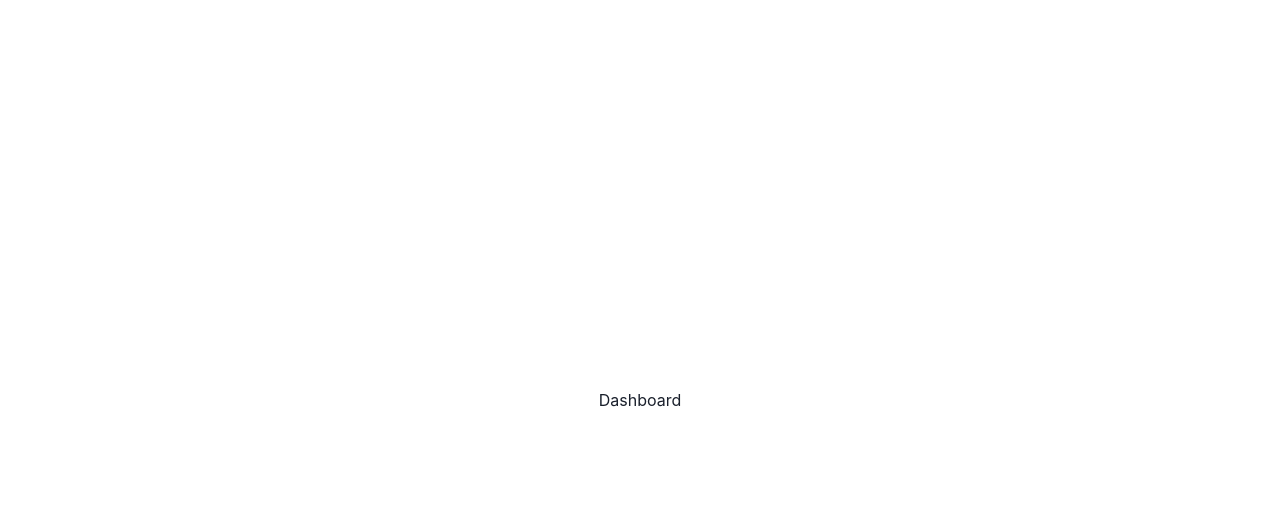
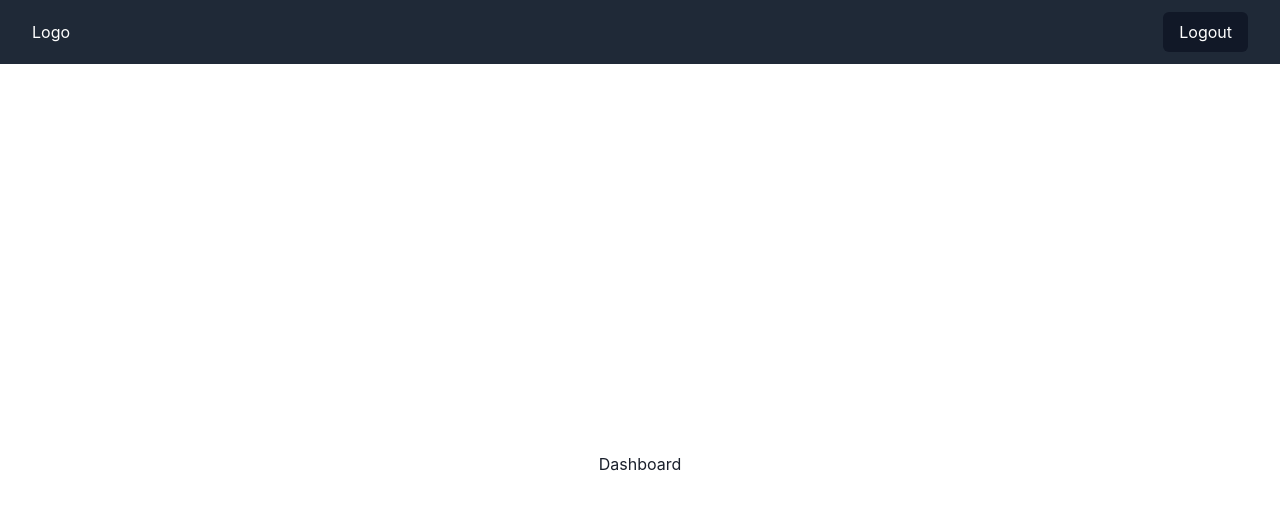
Before and after one commit to aymene01/notion-for-efrei, a Next.js app in the folder apps/web/: page /app in a window 1280 px wide. Shown: the top 510 px of the page. Built offline with nearby package versions, Linux system fonts and the light colour scheme.

Commit message:
add navbar

```diff
--- /dev/null
+++ b/apps/web/src/lib/components/Navbar.tsx
@@ -0,0 +1,26 @@
+import Link from 'next/link'
+
+const Navbar = () => {
+  return (
+    <nav className="bg-gray-800">
+      <div className="max-w-7xl mx-auto px-4 sm:px-6 lg:px-8">
+        <div className="flex items-center justify-between h-16">
+          <div className="flex items-center">
+            <div className="flex-shrink-0">
+              <Link className="text-white" href="/">
+                Logo
+              </Link>
+            </div>
+          </div>
+          <div className="hidden md:block">
+            <div className="ml-4 flex items-center md:ml-6">
+              <button className="bg-gray-900 text-white py-2 px-4 rounded-md hover:bg-gray-700">Logout</button>
+            </div>
+          </div>
+        </div>
+      </div>
+    </nav>
+  )
+}
+
+export default Navbar
--- a/apps/web/src/pages/app/index.tsx
+++ b/apps/web/src/pages/app/index.tsx
@@ -1,8 +1,14 @@
+import React from 'react'
+import Navbar from '@/lib/components/Navbar'
+
 const Dashboard = () => {
   return (
-    <div className="w-screen h-screen flex justify-center items-center">
-      <h1>Dashboard</h1>
-    </div>
+    <>
+      <Navbar />
+      <div className="w-screen h-screen flex justify-center items-center">
+        <h1>Dashboard</h1>
+      </div>
+    </>
   )
 }
 
--- a/apps/web/tailwind.config.js
+++ b/apps/web/tailwind.config.js
@@ -1,9 +1,8 @@
 /** @type {import('tailwindcss').Config} */
+
 module.exports = {
   content: [
-    './src/pages/**/*.{js,ts,jsx,tsx,mdx}',
-    './src/components/**/*.{js,ts,jsx,tsx,mdx}',
-    './src/app/**/*.{js,ts,jsx,tsx,mdx}',
+   './src/**/*.{tsx,ts,jsx,js}',
   ],
   theme: {
     extend: {
```
